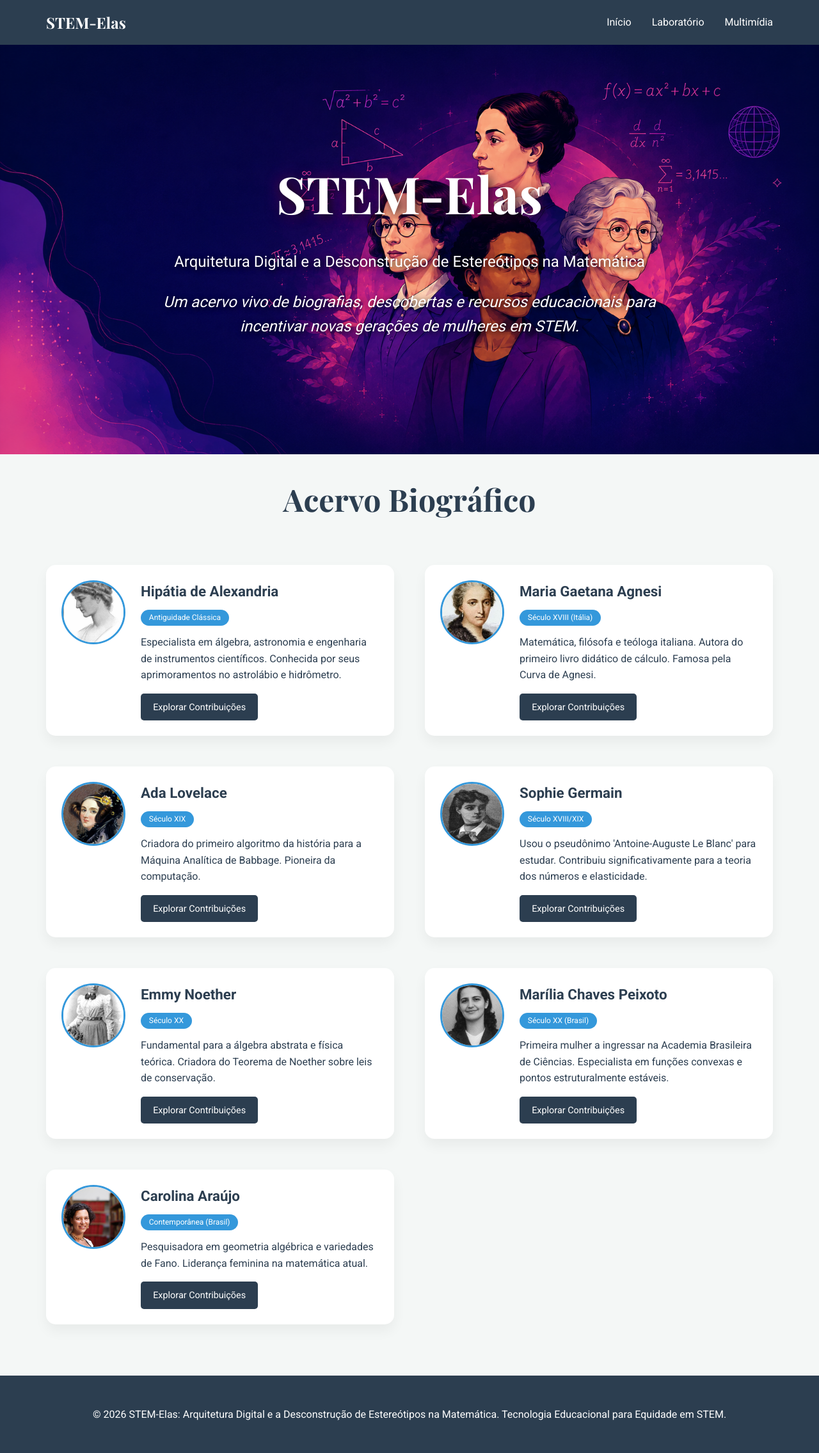
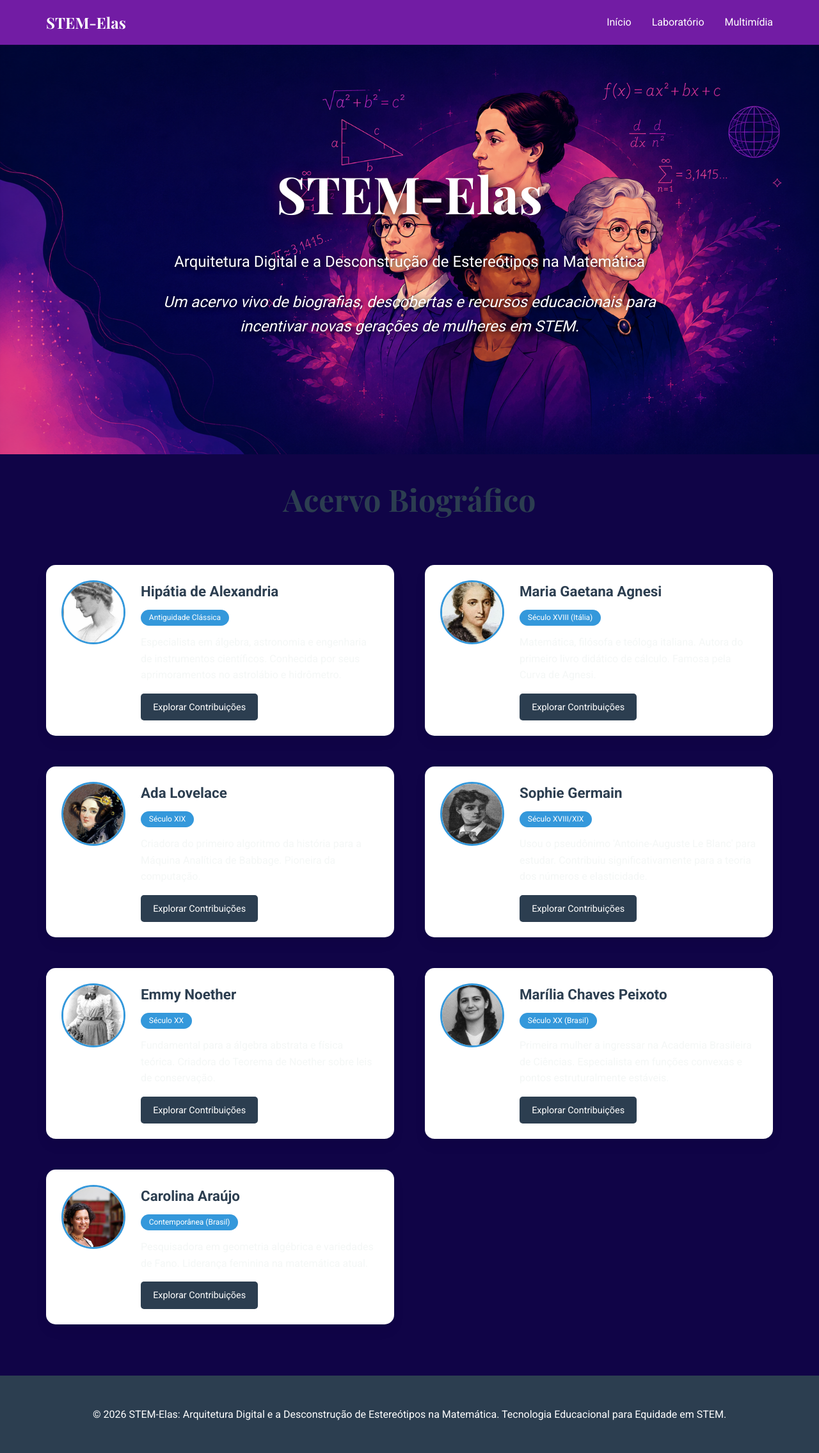
Before and after one commit to theonlyapolo/stem-elas, a Flask app: page / in a window 1280 px wide. Shown: the whole page at 64% size. Run offline with Flask 3, Linux system fonts and the light colour scheme.

Commit message:
teste de cor

```diff
--- a/static/css/style.css
+++ b/static/css/style.css
@@ -3,7 +3,7 @@
     --secondary: #3498db;
     --accent: #e74c3c;
     --light: #ecf0f1;
-    --dark: #2c3e50;
+    --dark: #f4f7f6;
     --white: #ffffff;
     --pink: #ff1493;
 }
@@ -18,11 +18,11 @@ body {
     font-family: 'Roboto', sans-serif;
     line-height: 1.6;
     color: var(--dark);
-    background-color: #f4f7f6;
+    background-color: #100447;
 }
 
 header {
-    background: var(--primary);
+    background: #721ca4;
     color: var(--white);
     padding: 1rem 0;
     position: sticky;
```
